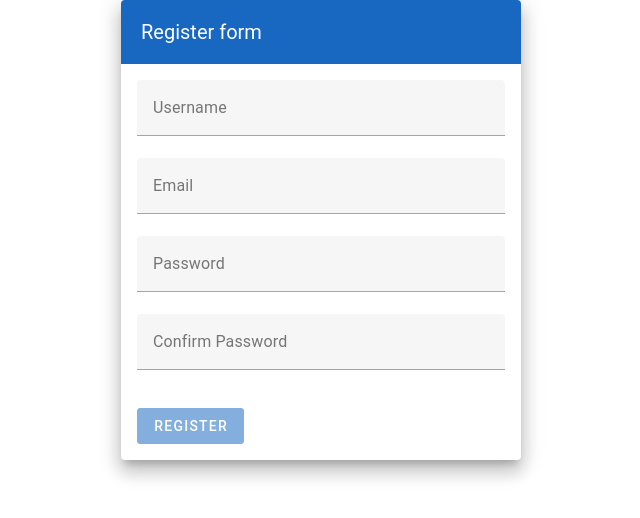
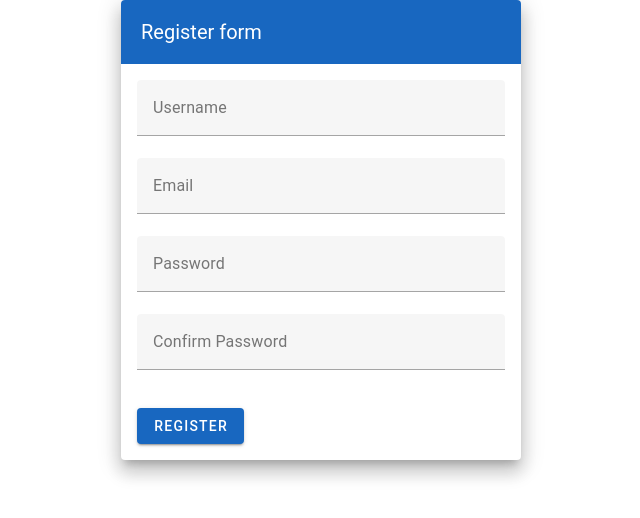
Before and after one commit to joaovitor2614/Logly, a Vue app in the folder web/: page /register in a window 1280 px wide. Shown: the top 518 px of the page, without its empty margins (319-959 px from the left). Built offline with nearby package versions, Linux system fonts and the light colour scheme.

Commit message:
fix: import vue toast css in main.ts

```diff
--- a/web/src/components/auth/Register.vue
+++ b/web/src/components/auth/Register.vue
@@ -27,6 +27,7 @@ const toast = useToast();
 
 const handleRegister = async () => {
     const response = await authStore.registerUser({ name: form.username, password: form.password, email: form.email });
+    console.log('response.status', response.status)
     if (response.status == 201) {
         toast.success('User registered successfully!');
     } else {
@@ -87,7 +88,7 @@ const handleRegister = async () => {
                                 required
                             ></v-text-field>
 
-                            <v-btn :disabled="isDisabled" type="submit" class="mt-4" color="primary" value="log in">Register</v-btn>
+                            <v-btn type="submit" class="mt-4" color="primary" value="log in">Register</v-btn>
                         </form>
 
                         </v-card-text>
--- a/web/src/main.ts
+++ b/web/src/main.ts
@@ -1,9 +1,11 @@
 import { createApp } from "vue";
+import Toast from "vue-toastification";
 // Vuetify
 import 'vuetify/styles'
 import { createVuetify } from 'vuetify'
 import * as components from 'vuetify/components'
 import * as directives from 'vuetify/directives'
+import "vue-toastification/dist/index.css";
 import '@mdi/font/css/materialdesignicons.css'
 import "./assets/main.css";
 
@@ -34,6 +36,7 @@ const piniaRootStoreInstance = createPinia()
 
 app.use(piniaRootStoreInstance)
 app.use(vuetify)
+app.use(Toast);
 setupRouter(app)
 
 
```
